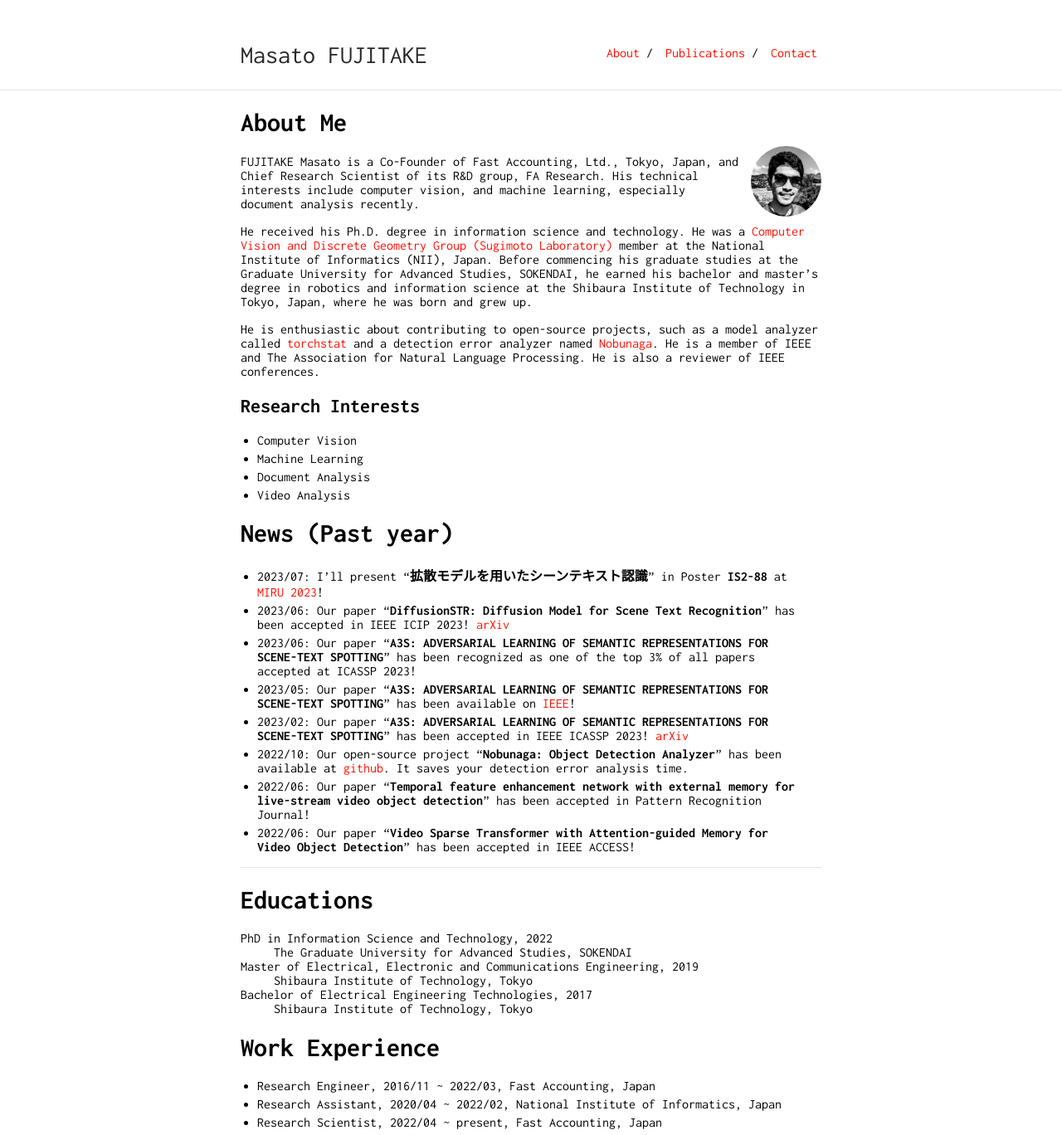
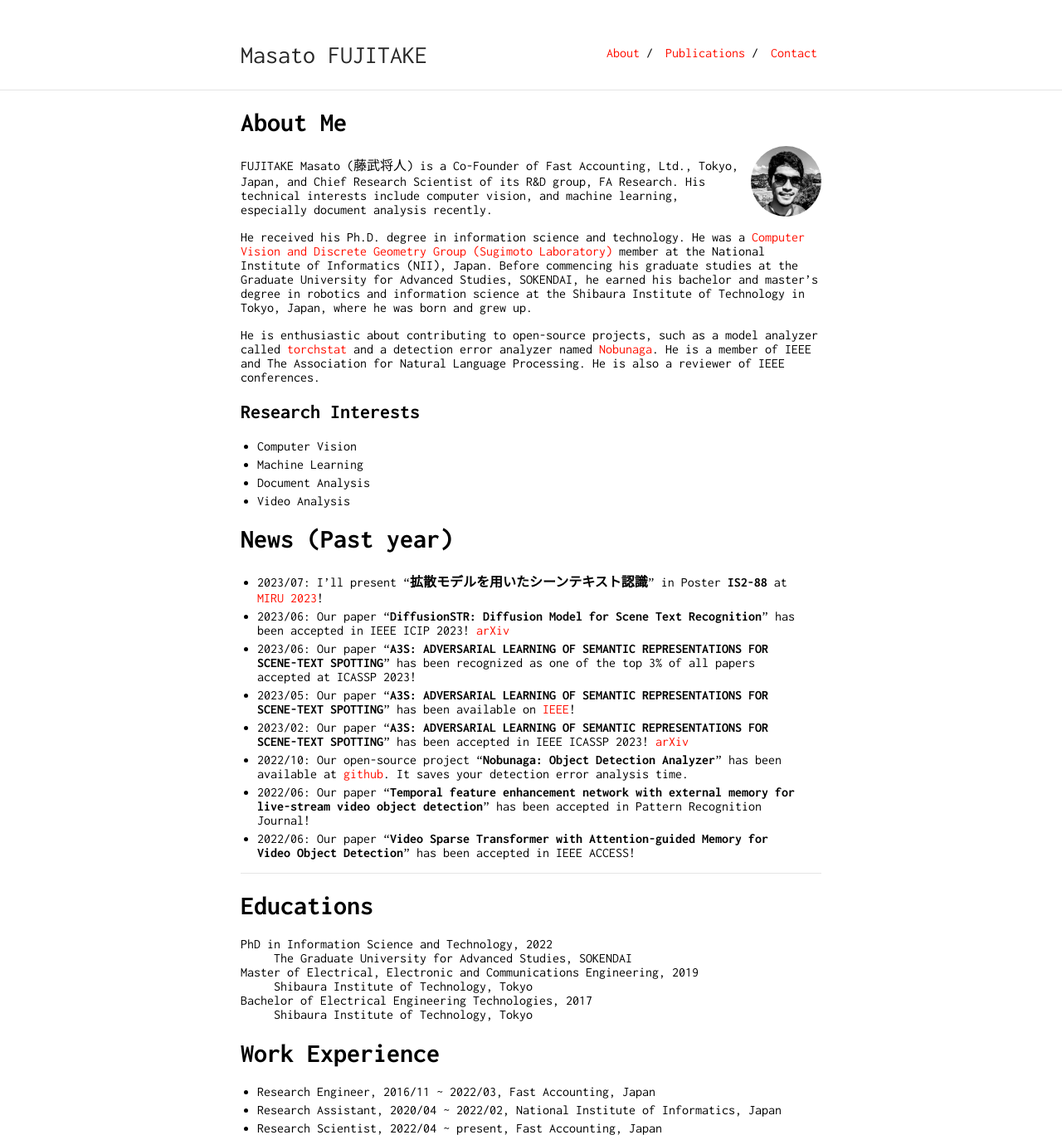
Before and after one commit to Swall0w/Swall0w.github.io, a Jekyll site: the page built from index.md, in a window 1280 px wide. Shown: the whole page at 83% size. Built offline with Jekyll 4.4.1, drawn with Linux system fonts in a browser that asks for light colours; our own code applies the rules of GitHub Pages for plain Markdown files.

Commit message:
Update index.md

```diff
--- a/index.md
+++ b/index.md
@@ -6,7 +6,7 @@ layout: default
 
 <img class="profile-picture" src="imgs/face2.jpeg">
 
-FUJITAKE Masato is a Co-Founder of Fast Accounting, Ltd., Tokyo, Japan, and Chief Research Scientist of its R&D group, FA Research.
+FUJITAKE Masato (藤武将人) is a Co-Founder of Fast Accounting, Ltd., Tokyo, Japan, and Chief Research Scientist of its R&D group, FA Research.
 His technical interests include computer vision, and machine learning, especially document analysis recently.
 
 
```
